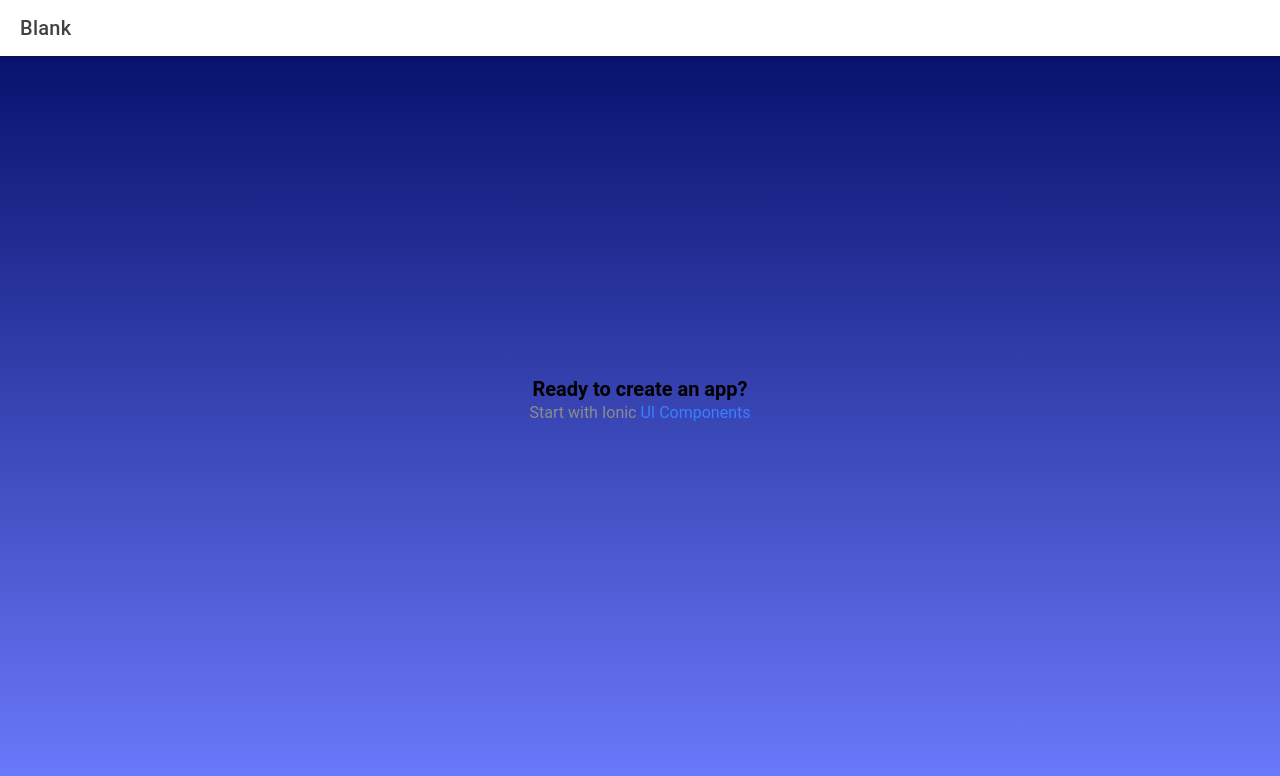
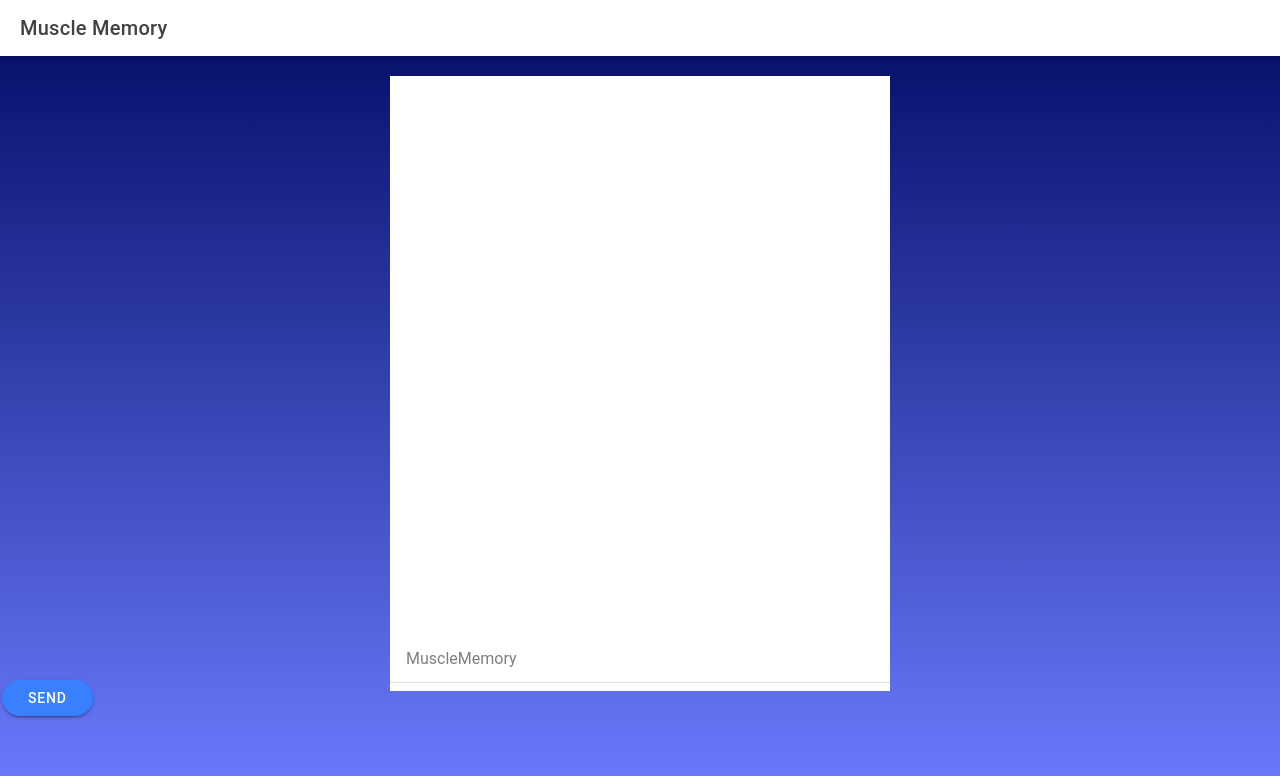
Before and after one commit to mbruckert/muscle-memory, a React (Create React App) app: page /Home in a window 1280 px wide. Shown: the top 776 px of the page. Built offline with nearby package versions, Linux system fonts and the light colour scheme.

Commit message:
Commiting front end work.

```diff
--- a/src/pages/Home.css
+++ b/src/pages/Home.css
@@ -0,0 +1,19 @@
+.rect {
+    display: flex;
+    width: 500px;
+    height: 600px;
+    background: white;
+    margin: 0 auto;
+    margin-top: 20px;
+  }
+
+  .userInput{
+    margin-top: 550px;
+    width: 500px;
+    height: 50px;
+  }
+
+
+  .Send{
+
+  }
--- a/src/pages/Home.js
+++ b/src/pages/Home.js
@@ -7,17 +7,38 @@ function Home() {
     <IonPage>
       <IonHeader>
         <IonToolbar>
-          <IonTitle>Blank</IonTitle>
+          <IonTitle>Muscle Memory</IonTitle>
         </IonToolbar>
       </IonHeader>
       <IonContent fullscreen>
         <IonHeader collapse="condense">
           <IonToolbar>
-            <IonTitle size="large">Blank</IonTitle>
+            <IonTitle size="large">Muscle Memory</IonTitle>
           </IonToolbar>
-        </IonHeader>
-        <ExploreContainer />
+          </IonHeader>
+          <div className='rect'>
+
+    <div className="userInput">
+    <ion-list>
+
+    <ion-item>
+    <ion-input placeholder="MuscleMemory"></ion-input>
+  </ion-item>
+
+    </ion-list>
+
+    </div>
+
+        </div>
+
+        <div className='Send'>
+
+          <ion-button shape="round">Send</ion-button>
+        </div>
       </IonContent>
+
+
+
     </IonPage>
   );
 };
--- a/src/pages/login.js
+++ b/src/pages/login.js
@@ -8,7 +8,8 @@ function Login() {
     <IonPage>
       <div className="flex">
       <IonContent fullscreen>
-        <div className = "Title">
+        <div className="Title">
+
         <IonTitle size="large" style={{fontSize: '30px'}}>Muscle Memory</IonTitle>
 
         </div>
--- a/src/pages/questionaire.css
+++ b/src/pages/questionaire.css
@@ -16,7 +16,6 @@ ion-content {
     .Title{
         align-items: center;
         font-size: 50px;
-        margin-top: -50px;
     }
     .Inputs{
       display: flex;
```
